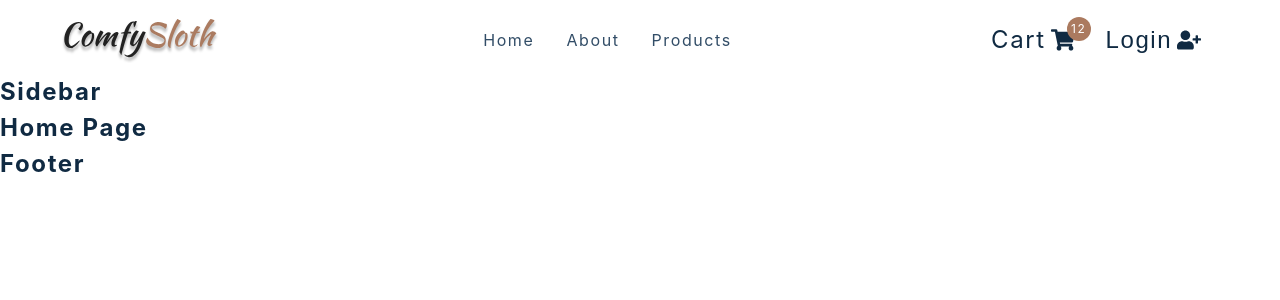
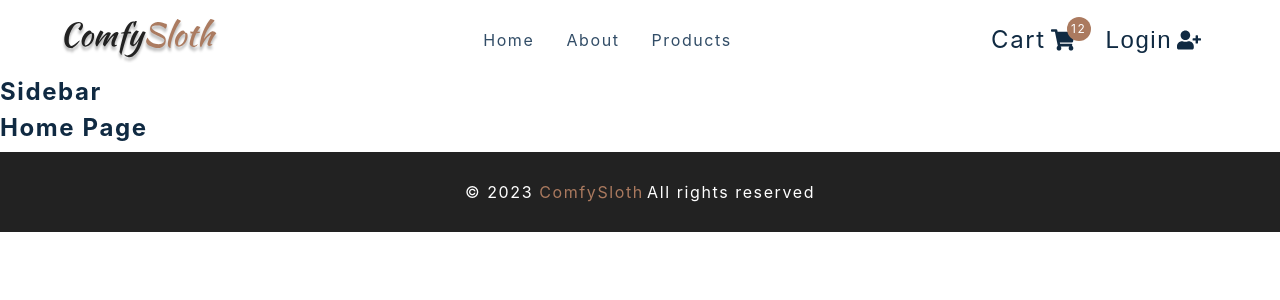
Before and after one commit to Nickduke/comfy-sloth, a React (Create React App) app: page / in a window 1280 px wide. Shown: the top 300 px of the page. Built offline with nearby package versions, Linux system fonts and the light colour scheme.

Commit message:
complete footer

```diff
--- a/src/components/Footer.js
+++ b/src/components/Footer.js
@@ -1,8 +1,16 @@
-import React from 'react'
-import styled from 'styled-components'
+import React from 'react';
+import styled from 'styled-components';
 const Footer = () => {
-  return <h4>footer</h4>
-}
+  return (
+    <Wrapper>
+      <h5>
+        &copy; {new Date().getFullYear()}
+        <span> ComfySloth </span>
+      </h5>
+      <h5> All rights reserved</h5>
+    </Wrapper>
+  );
+};
 
 const Wrapper = styled.footer`
   height: 5rem;
@@ -26,6 +34,6 @@ const Wrapper = styled.footer`
   @media (min-width: 776px) {
     flex-direction: row;
   }
-`
+`;
 
-export default Footer
+export default Footer;
```
